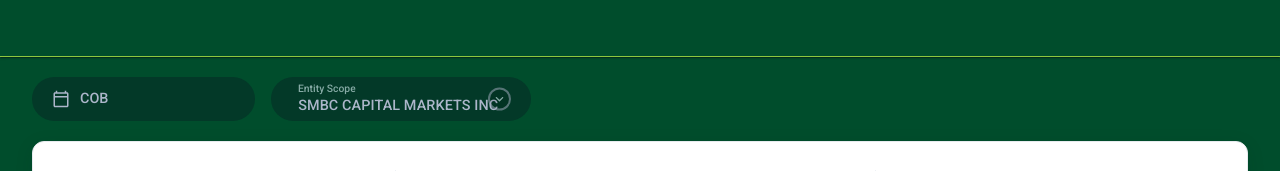
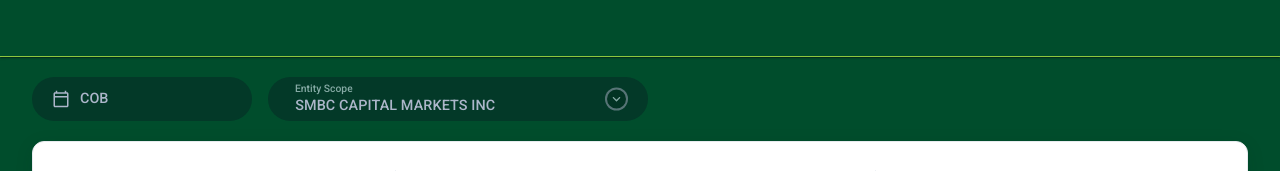
Before and after one commit to jillella/muiblocks, a Next.js app: page /var/analysis in a window 1280 px wide. Shown: the top 171 px of the page. Built offline with nearby package versions, Linux system fonts and the light colour scheme; what @mui/material-nextjs, ag-grid-community would draw is missing.

Commit message:
refactor: adjust minWidth properties in AnalysisFilterBar for improved layout
- Increased minWidth of entityMenuPaperSx from 360 to 380 for better UI consistency.
- Updated minWidth of FormControl in AnalysisFilterBar from 260 to 380 to enhance responsiveness.

```diff
--- a/components/var-analysis/AnalysisFilterBar.tsx
+++ b/components/var-analysis/AnalysisFilterBar.tsx
@@ -43,7 +43,7 @@ const DEFAULT_ENTITY = entityValue('CM-DPG', 'SMBC CAPITAL MARKETS INC');
 
 const entityMenuPaperSx = {
   mt: 1,
-  minWidth: 360,
+  minWidth: 380,
   borderRadius: 2,
   border: '1px solid #d9dfe5',
   backgroundColor: '#f7f9fa',
@@ -122,7 +122,7 @@ export default function AnalysisFilterBar() {
       >
         <CobPicker />
 
-        <FormControl sx={{ flex: { xs: '1 1 100%', md: '1 1 0' }, minWidth: { md: 260 } }}>
+        <FormControl sx={{ flex: { xs: '1 1 100%', md: '1 1 0' }, minWidth: { md: 380 } }}>
           <FilterSelect
             id="entity-scope-select"
             floatingLabel="Entity Scope"
```
